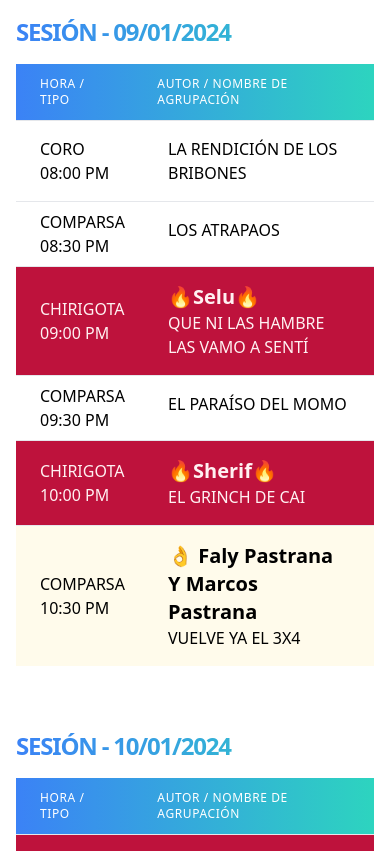
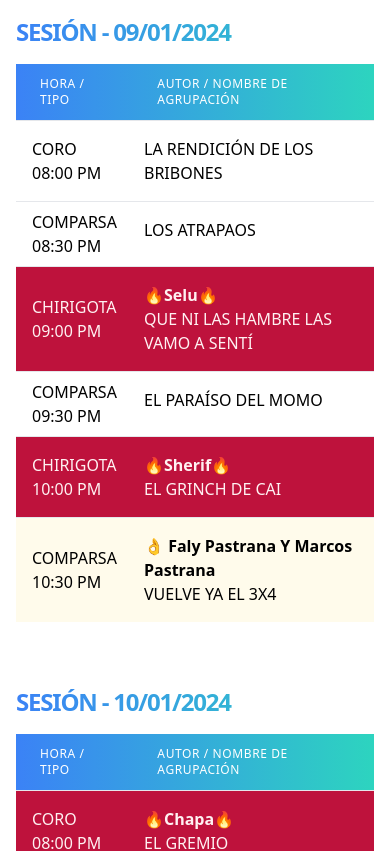
Before and after one commit to nandovejer/coac-quien-canta-hoy, a React (Vite) app: page / in a window 390 px wide. Shown: the part 1540-2391 px from the top of the page. Built offline with nearby package versions, Linux system fonts and the light colour scheme.

Commit message:
retocando espaciados para mobile

```diff
--- a/src/App.css
+++ b/src/App.css
@@ -24,6 +24,6 @@
 h1,
 h2,
 h3,
-h4 {
+h4{
     text-wrap: pretty;
 }
--- a/src/components/DynamicTable.tsx
+++ b/src/components/DynamicTable.tsx
@@ -2,7 +2,7 @@ import React from "react";
 import { useState, useEffect } from "react";
 
 interface Group {
-  top: boolean;
+  top?: boolean;
   tipo: string;
   nombre: string;
   autor: string;
@@ -84,14 +84,14 @@ const DynamicTable: React.FC<DynamicTableProps> = ({ data }) => {
 
                   return (
                     <article key={index} className={rowClass}>
-                      <div className="px-6 py-2 ">
+                      <div className="px-4 py-2 ">
                         <div className="flex flex-col justify-center h-full w-20">
                           <span className="">{group.tipo}</span>
                           <span className={onAirClass}> {isLive ? "📡EN DIRECTO" : formattedTime}</span>
                         </div>
                       </div>
-                      <div className="px-6 py-4">
-                        <strong id={group.id} className="text-xl capitalize  text-ellipsis overflow-hidden">
+                      <div className="px-4 py-4">
+                        <strong id={group.id} className="sm:text-xl capitalize  text-ellipsis overflow-hidden">
                           {group.autor ? (group.top ? `🔥${group.autor}🔥` : `👌 ${group.autor}`) : ''}
                         </strong>
                         <p className="text-ellipsis overflow-hidden">{group.nombre}</p>
```
